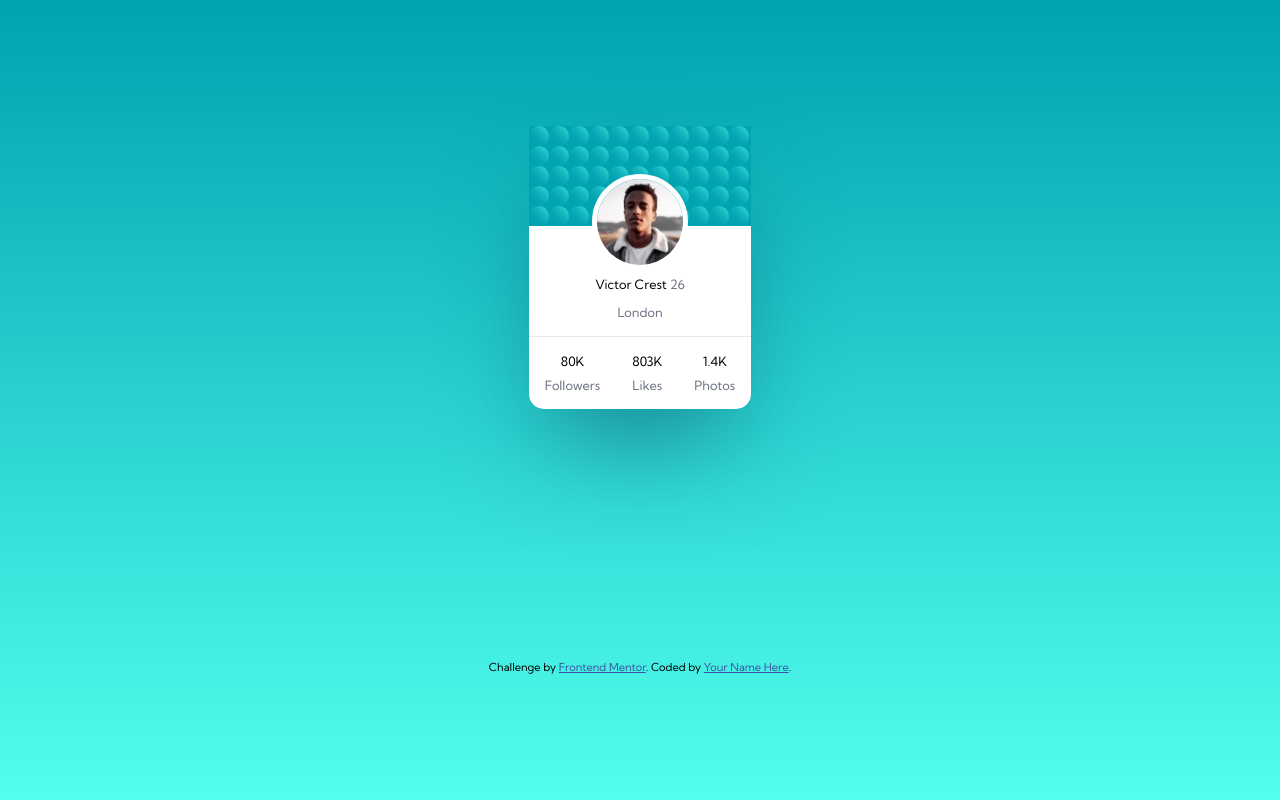
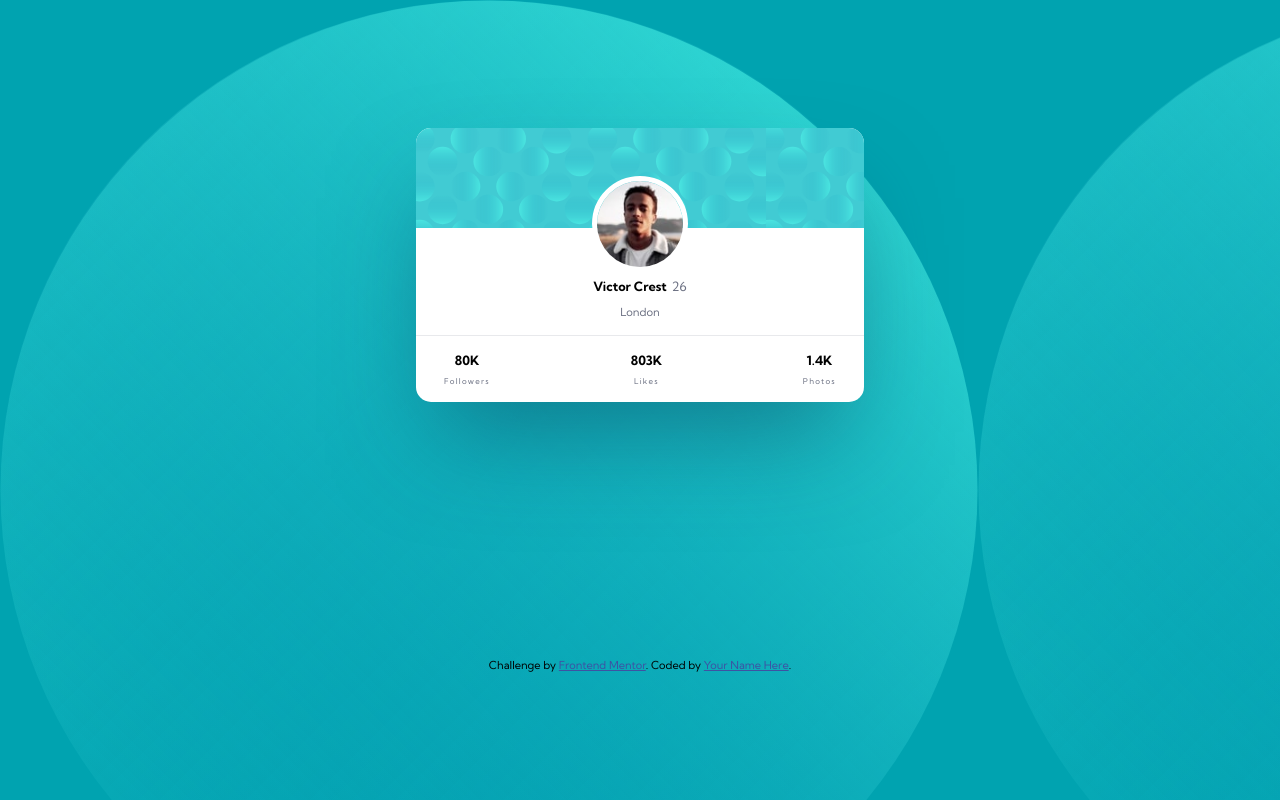
Before and after one commit to barryhanna/profile-card-component, a plain HTML site: page index.html in a window 1280 px wide. Drawn offline with Linux system fonts and the light colour scheme.

Commit message:
Updated style

```diff
--- a/style.css
+++ b/style.css
@@ -18,11 +18,8 @@
 body {
   font-family: 'Kumbh Sans';
   background-color: var(--aqua-blue);
-  background-image: linear-gradient(
-    180deg,
-    rgba(9, 137, 180, 0.0001) 0.78%,
-    #53ffee 99.94%
-  );
+  background-image: url(./images/bg-pattern-top.svg),
+    url(./images/bg-pattern-bottom.svg);
   display: grid;
   place-items: center;
   min-height: 100vh;
@@ -37,11 +34,12 @@ body {
   background: #fff;
   border-radius: 15px;
   box-shadow: 0px 50px 100px -20px rgba(8, 70, 94, 0.504835);
+  overflow: hidden;
+  min-width: 35%;
 }
 
 .card__img-wrapper {
-  background: url(./images/bg-pattern-top.svg) var(--aqua-blue);
-  background-size: 20px 20px;
+  background-image: url(./images/bg-pattern-card.svg);
 }
 
 .card__img-wrapper > img {
@@ -52,10 +50,13 @@ body {
 
 .card__name {
   margin-top: 50px;
+  font-weight: 700;
 }
 
 .card__name span {
   color: var(--grey);
+  font-weight: 400;
+  padding-left: 5px;
 }
 
 .card p {
@@ -73,13 +74,9 @@ body {
 }
 
 .card .card__location {
-  font-size: 0.8rem;
+  font-size: 0.7rem;
   color: var(--grey);
   margin-top: var(--spacer);
-}
-
-.card__name {
-  font-weight: 500;
 }
 
 .card__bottom {
@@ -97,8 +94,16 @@ body {
   display: flex;
   gap: calc(var(--spacer) / 2);
   flex-direction: column;
+  justify-content: space-around;
+  padding-right: calc(var(--spacer) * 1.75);
+  padding-left: calc(var(--spacer) * 1.75);
 }
 
-.stats > p:first-of-type {
+.stats > div > p:first-of-type {
   font-weight: 700;
 }
+
+.stats > div > p:last-of-type {
+  font-size: 0.5rem;
+  letter-spacing: 1.25px;
+}
```
Also changed, not shown: index.html (+1 -1 lines).
